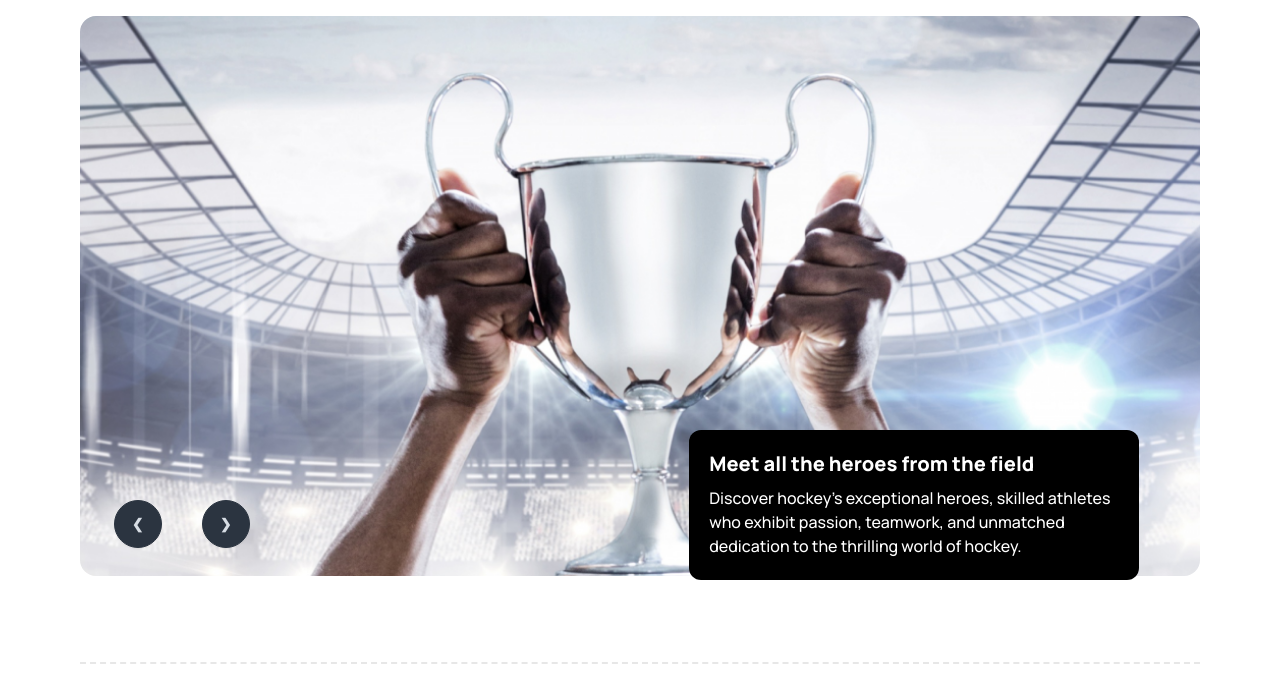
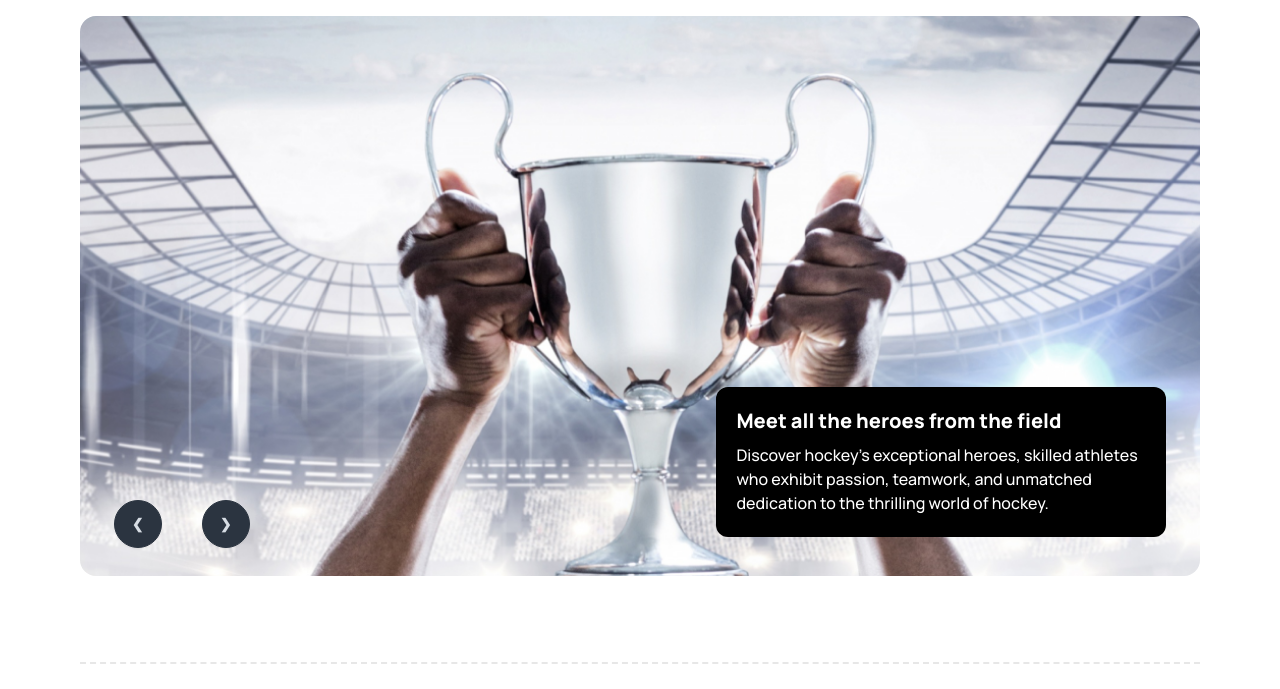
Before and after one commit to kamrul-huda/B9A3-Hockeys, a plain HTML site: page index.html in a window 1280 px wide. Shown: the part 100-789 px from the top of the page. Drawn offline with nearby package versions, Linux system fonts and the light colour scheme.

Commit message:
minor changes

```diff
--- a/index.html
+++ b/index.html
@@ -88,6 +88,7 @@
             </div>
         </div>
         <section class="mx-3 lg:container lg:mx-auto lg:mt-6 lg:px-20">
+            <div class="relative w-full">
                 <div class="carousel w-full h-[70vh]">
                     <div id="slide1"
                         class="carousel-item relative w-full bg-[url('./Images/1.png')] bg-no-repeat bg-center bg-cover rounded-2xl">
@@ -112,10 +113,12 @@
                     </div>
                 </div>
                 <div
-                class="lg:absolute lg:h-[150px] lg:w-[450px] bg-black p-5 rounded-xl  text-white lg:bottom-[15%] lg:right-[11%] space-y-2">
+                    class="lg:absolute lg:h-[150px] lg:w-[450px] bg-black p-5 rounded-xl  text-white lg:bottom-[8%] lg:right-[3%] space-y-2">
                     <h5 class="font-bold text-base lg:text-xl lg:font-extrabold">Meet all the heroes from the field</h5>
-                <p class="text-sm font-medium lg:text-base">Discover hockey's exceptional heroes, skilled athletes who
+                    <p class="text-sm font-medium lg:text-base">Discover hockey's exceptional heroes, skilled athletes
+                        who
                         exhibit passion, teamwork, and unmatched dedication to the thrilling world of hockey. </p>
+                </div>
             </div>
         </section>
     </header>
```
Lines whose indentation alone changed are shown as unchanged.
